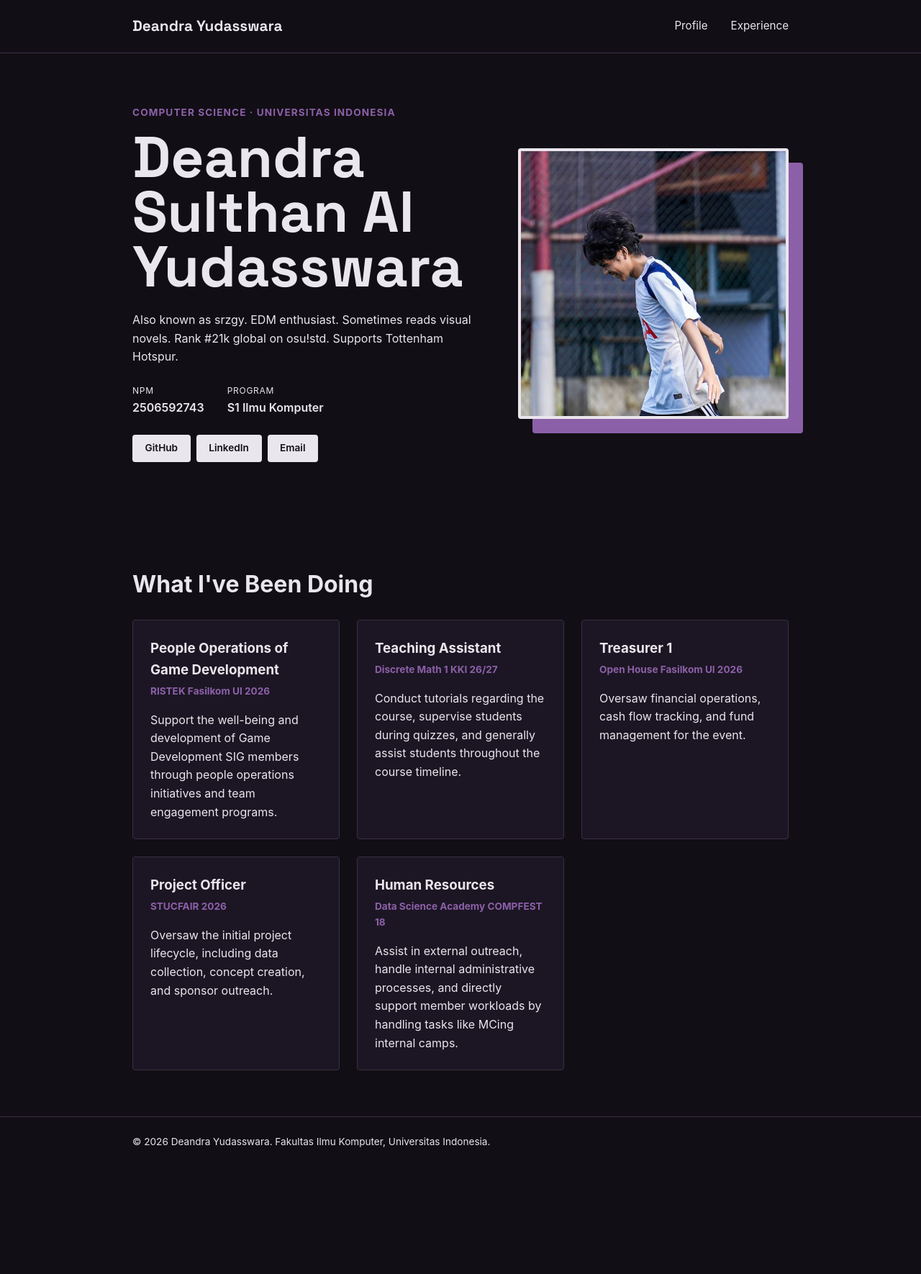
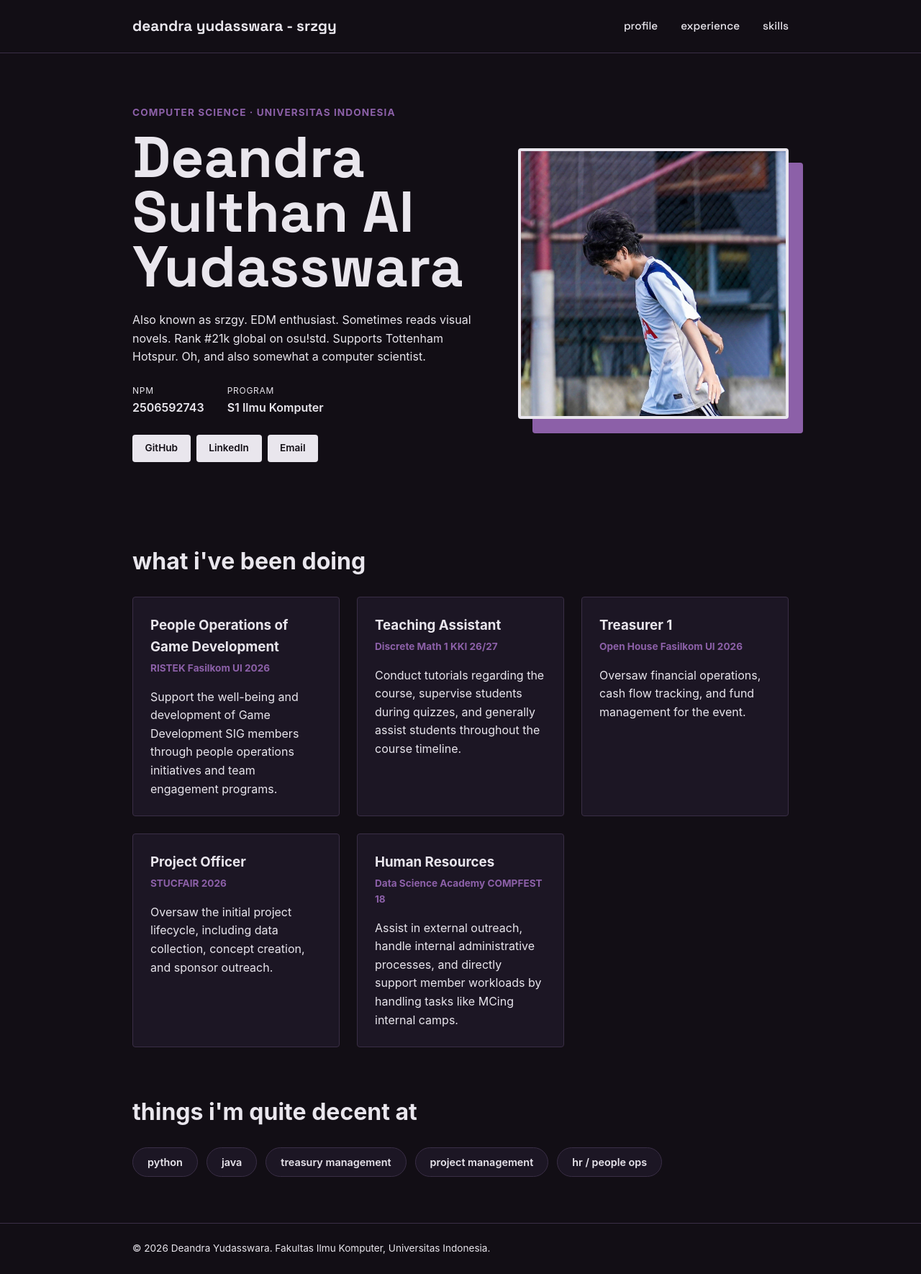
Before and after one commit to srzgy/myportfolio, a Django app: page / in a window 1280 px wide. Shown: the whole page at 72% size. Before the commit the page ends 1594 px from the top, so only its background shows below. Run offline with Django 5.2, Linux system fonts and the light colour scheme.

Commit message:
feat: added a skills section, uniformized typography
- added a skills section, in the form of small pills
- normalized all headers to lowercase for aesthetic reasons and consistency
- updated navigation button font to match brand font
- added a hover effect to the avatar image to show a 2nd image

```diff
--- a/static/css/style.css
+++ b/static/css/style.css
@@ -71,6 +71,7 @@ h1, .brand {
     color: var(--ink);
     text-decoration: none;
     font-size: 0.95rem;
+    font-family: "Space Grotesk", -apple-system, sans-serif;
 }
 
 /* --- Hero Section --- */
@@ -184,10 +185,27 @@ h1, .brand {
     border: 4px solid var(--ink);
 }
 
+.avatar-hover {
+    position: absolute;
+    top: 0;
+    left: 0;
+    z-index: 2;
+    width: 100%;
+    aspect-ratio: 1 / 1;
+    border-radius: var(--radius);
+    border: 4px solid var(--ink);
+    opacity: 0;
+    transition: opacity 1s ease;
+}
+
+.hero-photo:hover .avatar-hover {
+    opacity: 1;
+}
+
 /* --- Experience Section --- */
 
 .experience {
-    padding: 4rem 0;
+    padding: 2rem 0;
 }
 
 .experience h2 {
@@ -223,6 +241,42 @@ h1, .brand {
     border-color: var(--accent-dark);
 }
 
+/* --- Skills Section --- */
+
+.skills {
+    padding: 2rem 0 4rem;
+}
+
+.skills h2 {
+    margin-bottom: 1.5rem;
+    font-size: 2rem;
+}
+
+.skills-wrapper {
+    display: flex;
+    flex-wrap: wrap;
+    gap: 0.75rem;
+}
+
+.skill-pill {
+    display: inline-block;
+    padding: 0.5rem 1.25rem;
+    background-color: var(--card-bg);
+    color: var(--ink);
+    font-size: 0.9rem;
+    font-weight: 600;
+    border: 1px solid var(--line);
+    border-radius: 50px;
+    transition: all 0.2s ease;
+}
+
+.skill-pill:hover {
+    background-color: var(--accent-dark);
+    color: #ffffff;
+    border-color: var(--accent-dark);
+    transform: translateY(-2px);
+}
+
 /* --- Footer Section --- */
 
 .site-footer {
--- a/templates/index.html
+++ b/templates/index.html
@@ -12,10 +12,11 @@
 <body>
     <header class="site-header">
         <div class="container">
-            <a href="#profile" class="brand">Deandra Yudasswara</a>
+            <a href="#profile" class="brand">deandra yudasswara - srzgy</a>
             <nav>
-                <a href="#profile">Profile</a>
-                <a href="#experience">Experience</a>
+                <a href="#profile">profile</a>
+                <a href="#experience">experience</a>
+                <a href="#skills">skills</a>
             </nav>
         </div>
     </header>
@@ -30,9 +31,10 @@
                 <div class="hero-photo">
                     <div class="photo-block"></div>
                     <img class="avatar" src="/static/img/deanCelebrating_tottenham.jpeg" alt="Photo of Me Celebrating">
+                    <img class="avatar-hover" src="static/img/drHouse_gettyimages.jpeg" alt="Photo of Dr. House">
                 </div>
                 <div class="hero-details">
-                    <p class="bio">Also known as srzgy. EDM enthusiast. Sometimes reads visual novels. Rank #21k global on osu!std. Supports Tottenham Hotspur.</p>
+                    <p class="bio">Also known as srzgy. EDM enthusiast. Sometimes reads visual novels. Rank #21k global on osu!std. Supports Tottenham Hotspur. Oh, and also somewhat a computer scientist.</p>
                     <dl class="meta-list">
                         <div class="meta-row">
                             <dt>NPM</dt>
@@ -53,7 +55,7 @@
         </section>
         <section class="experience" id="experience">
             <div class="container">
-                <h2>What I've Been Doing</h2>
+                <h2>what i've been doing</h2>
                 <div class="experience-grid">
                     <div class="experience-card">
                         <h3>People Operations of Game Development</h3>
@@ -82,7 +84,18 @@
                     </div>
                 </div>
             </div>
-
+        </section>
+        <section class="skills" id="skills">
+            <div class="container">
+                <h2>things i'm quite decent at</h2>
+                <div class="skills-wrapper">
+                    <span class="skill-pill">python</span>
+                    <span class="skill-pill">java</span>
+                    <span class="skill-pill">treasury management</span>
+                    <span class="skill-pill">project management</span>
+                    <span class="skill-pill">hr / people ops</span>
+                </div>
+            </div>
         </section>
     </main>
 
```
Also changed, not shown: static/img/drHouse_gettyimages.jpeg (added).
